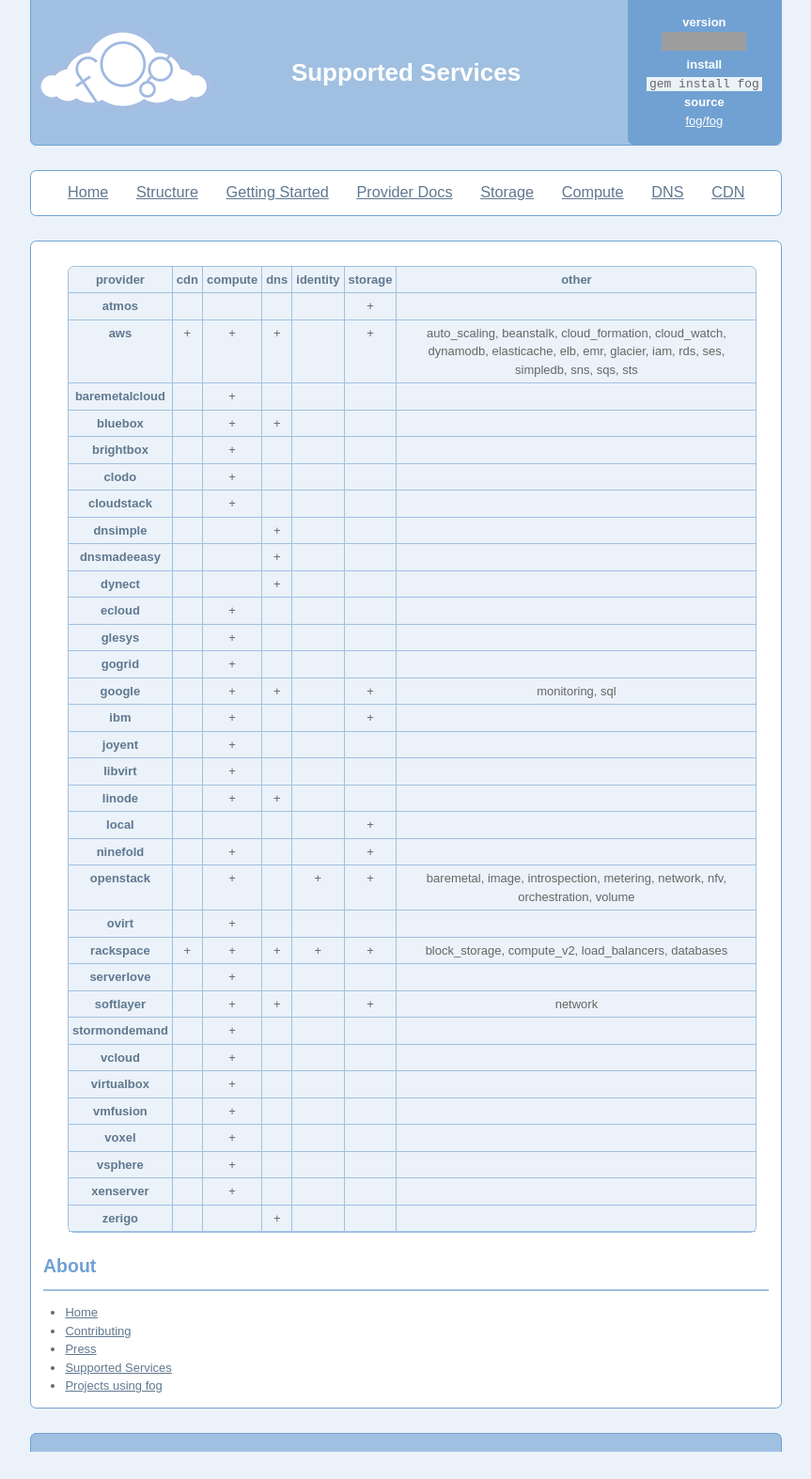
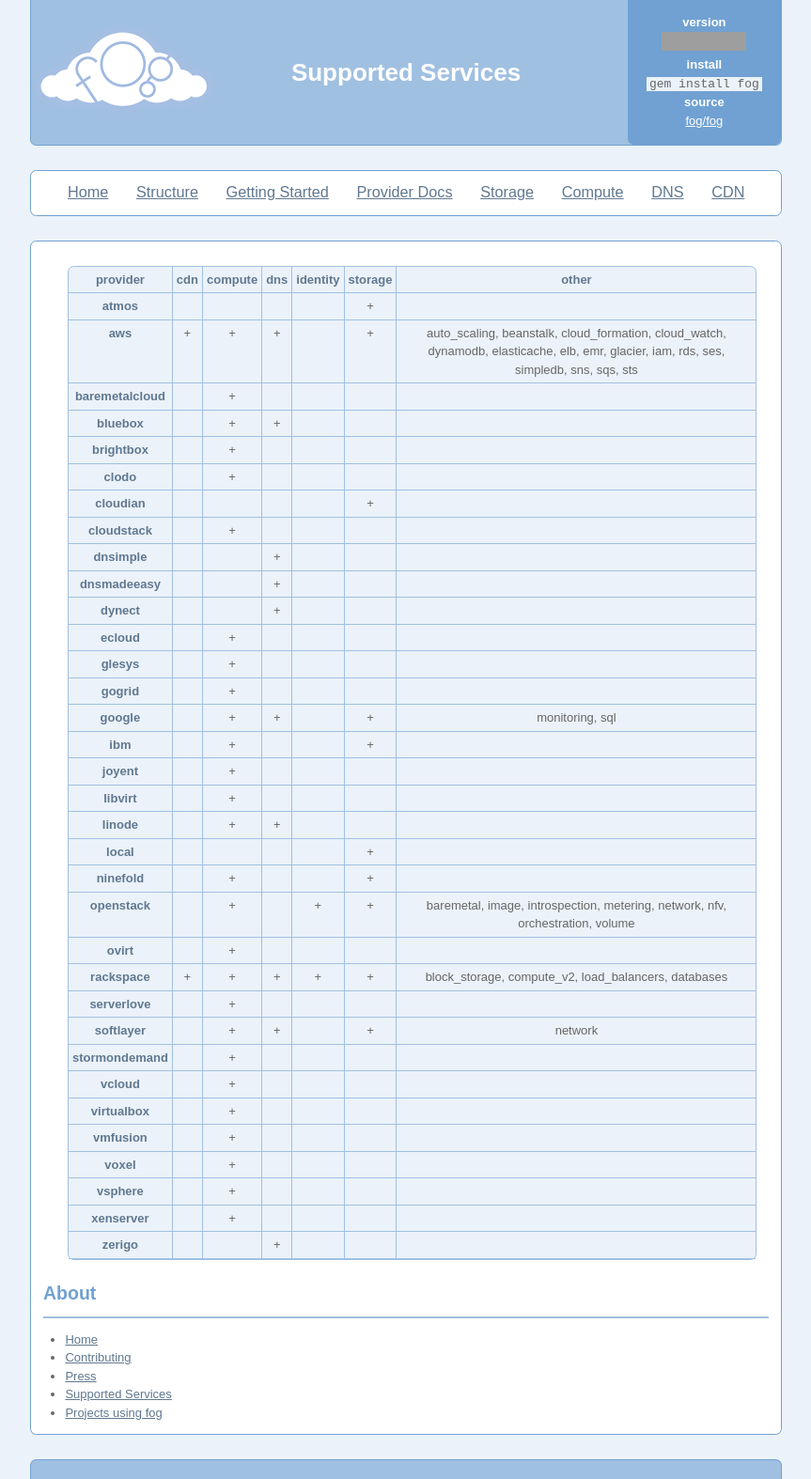
Before and after one commit to fog/fog.github.com, a Jekyll site: the page built from about/supported_services.markdown, in a window 1280 px wide. Shown: the whole page at 94% size, without its empty margins (208-1071 px from the left). Built offline with Jekyll 4.4.1, drawn with Linux system fonts in a browser that asks for light colours; before the commit the page ends 1545 px from its top, so only the background shows below that; grey boxes are pictures that could not be loaded.

Commit message:
Update supported_services.markdown
Added Cloudian as a supported S3 storage provider

```diff
--- a/about/supported_services.markdown
+++ b/about/supported_services.markdown
@@ -11,6 +11,7 @@ title:  Supported Services
   <tr><th>bluebox</th><td></td><td style='text-align: center;'>+</td><td style='text-align: center;'>+</td><td></td><td></td><td></td></tr>
   <tr><th>brightbox</th><td></td><td style='text-align: center;'>+</td><td></td><td></td><td></td><td></td></tr>
   <tr><th>clodo</th><td></td><td style='text-align: center;'>+</td><td></td><td></td><td></td><td></td></tr>
+  <tr><th>cloudian</th><td></td><td></td><td></td><td></td><td style='text-align: center;'>+</td><td></td></tr>
   <tr><th>cloudstack</th><td></td><td style='text-align: center;'>+</td><td></td><td></td><td></td><td></td></tr>
   <tr><th>dnsimple</th><td></td><td></td><td style='text-align: center;'>+</td><td></td><td></td><td></td></tr>
   <tr><th>dnsmadeeasy</th><td></td><td></td><td style='text-align: center;'>+</td><td></td><td></td><td></td></tr>
```
